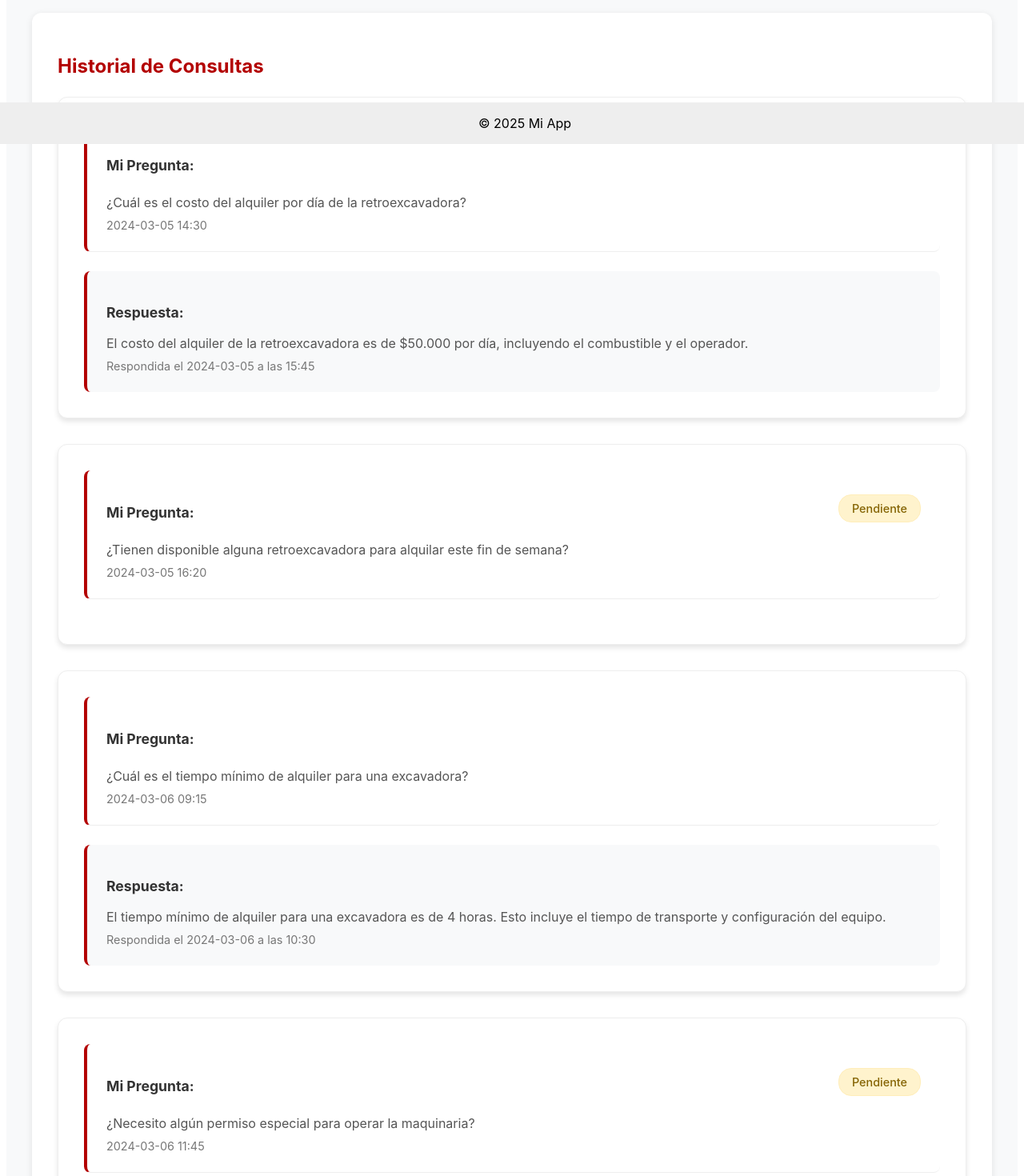
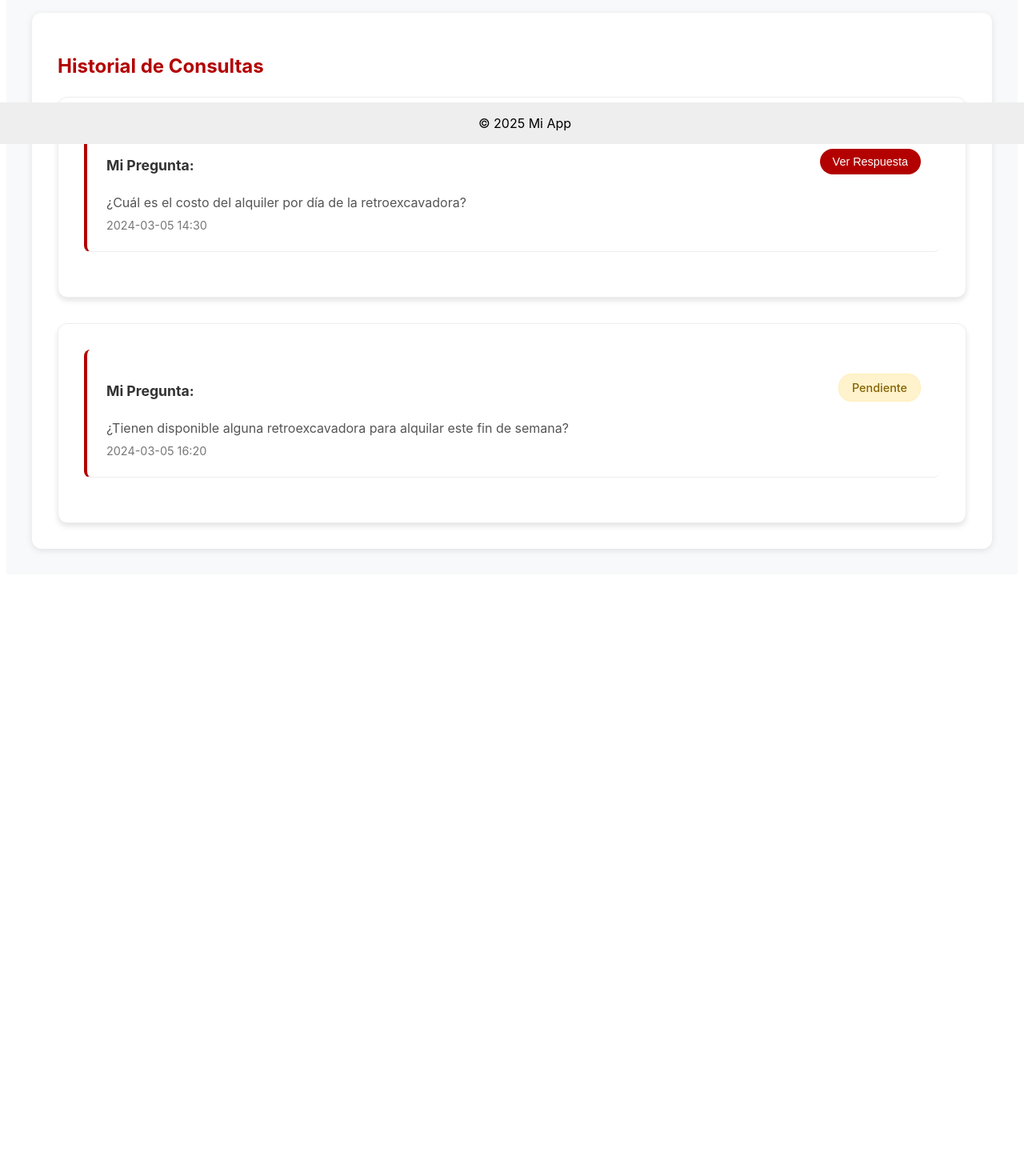
Before and after one commit to patrici06/BobElAlquilador, a React (Create React App) app in the folder src/main/resources/static/frontend/: page /consultas in a window 1280 px wide. Shown: the part 620-2090 px from the top of the page at 80% size. After the commit the page ends 1338 px from the top, so only its background shows below. Built offline with nearby package versions, Linux system fonts and the light colour scheme.

Commit message:
front terminado - revisar back

```diff
--- a/src/main/resources/static/frontend/src/pages/ConversacionesCliente.js
+++ b/src/main/resources/static/frontend/src/pages/ConversacionesCliente.js
@@ -1,3 +1,4 @@
+/* MAS ABAJO AGREGUE PARA PROBAR COMO SE VEIA EL FRONT. para el back descomentar esto
 import React, { useEffect, useState } from "react";
 import { obtenerPreguntasCliente, crearPregunta } from "../services/conversacionService";
 import { getRolesFromJwt } from "../utils/getUserRolesFromJwt";
@@ -5,6 +6,146 @@ import { jwtDecode } from "jwt-decode";
 import styles from "./ConversacionesCliente.module.css";
 
 function ConversacionesCliente() {
+    const [preguntas, setPreguntas] = useState([]);
+    const [nuevaPregunta, setNuevaPregunta] = useState("");
+    const [error, setError] = useState("");
+    const [enviando, setEnviando] = useState(false);
+    const [exito, setExito] = useState(false);
+    const token = sessionStorage.getItem("token");
+
+    // Extraer email desde el JWT
+    let email = "";
+    if (token) {
+        try {
+            const decoded = jwtDecode(token);
+            email = decoded.email || decoded.sub || "";
+        } catch (e) {
+            email = "";
+        }
+    }
+
+    const cargarPreguntas = () => {
+        if (email) {
+            obtenerPreguntasCliente(email)
+                .then(res => {
+                    setPreguntas(res.data);
+                    setError("");
+                })
+                .catch(err => {
+                    console.error("Error al obtener preguntas:", err);
+                    setError("Error al cargar las preguntas");
+                });
+        }
+    };
+
+    useEffect(() => {
+        cargarPreguntas();
+    }, [email]);
+
+    const handleEnviarPregunta = () => {
+        if (!nuevaPregunta.trim()) {
+            setError("La pregunta no puede estar vacía");
+            return;
+        }
+
+        setEnviando(true);
+        setError("");
+
+        crearPregunta(nuevaPregunta)
+            .then((response) => {
+                setNuevaPregunta("");
+                setError("");
+                setExito(true);
+                cargarPreguntas();
+                setTimeout(() => setExito(false), 3000);
+            })
+            .catch(err => {
+                console.error("Error al crear pregunta:", err);
+                setError(err.response?.data?.mensaje || "Error al enviar la pregunta");
+            })
+            .finally(() => {
+                setEnviando(false);
+            });
+    };
+
+    return (
+        <div className={styles.container}>
+            <h1 className={styles.title}>Consultas y Respuestas</h1>
+
+            <div className={styles.nuevaPregunta}>
+                <h2>Nueva Consulta</h2>
+                <textarea
+                    value={nuevaPregunta}
+                    onChange={(e) => setNuevaPregunta(e.target.value)}
+                    placeholder="Escribe tu pregunta aquí..."
+                    className={styles.textarea}
+                    disabled={enviando}
+                />
+                {error && <div className={styles.error}>{error}</div>}
+                {exito && <div className={styles.success}>¡Pregunta enviada con éxito!</div>}
+                <button
+                    onClick={handleEnviarPregunta}
+                    disabled={enviando || !nuevaPregunta.trim()}
+                    className={styles.button}
+                >
+                    {enviando ? "Enviando..." : "Enviar Consulta"}
+                </button>
+            </div>
+
+            <div className={styles.historial}>
+                <h2>Historial de Consultas</h2>
+                {preguntas.length === 0 ? (
+                    <div className={styles.empty}>
+                        No tienes consultas realizadas todavía.
+                    </div>
+                ) : (
+                    <div className={styles.preguntasList}>
+                        {preguntas.map((iteracion, index) => (
+                            <div key={index} className={styles.preguntaCard}>
+                                <div className={styles.preguntaContainer}>
+                                    <div className={styles.preguntaHeader}>
+                                        <h3>Mi Pregunta:</h3>
+                                        <span className={`${styles.estado} ${iteracion.respuesta ? styles.respondida : styles.pendiente}`}>
+                                            {iteracion.respuesta ? "Respondida" : "Pendiente"}
+                                        </span>
+                                    </div>
+                                    <p>{iteracion.pregunta.cuerpo}</p>
+                                    <small className={styles.fecha}>
+                                        {iteracion.pregunta.fecha} {iteracion.pregunta.hora}
+                                    </small>
+                                </div>
+                                {iteracion.respuesta && (
+                                    <div className={styles.respuestaContainer}>
+                                        <h3>Respuesta:</h3>
+                                        <p>{iteracion.respuesta.cuerpo}</p>
+                                        <small className={styles.fecha}>
+                                            {iteracion.respuesta.fecha} {iteracion.respuesta.hora}
+                                        </small>
+                                    </div>
+                                )}
+                            </div>
+                        ))}
+                    </div>
+                )}
+            </div>
+        </div>
+    );
+}
+
+export default ConversacionesCliente;
+
+
+*/
+
+import React, { useEffect, useState } from "react";
+import { obtenerPreguntasCliente, crearPregunta } from "../services/conversacionService";
+import { getRolesFromJwt } from "../utils/getUserRolesFromJwt";
+import { jwtDecode } from "jwt-decode";
+import { useNavigate } from "react-router-dom";
+import styles from "./ConversacionesCliente.module.css";
+
+function ConversacionesCliente() {
+    const navigate = useNavigate();
     const [preguntas, setPreguntas] = useState([]);
     const [nuevaPregunta, setNuevaPregunta] = useState("");
     const [error, setError] = useState("");
@@ -37,53 +178,16 @@ function ConversacionesCliente() {
                 hora: "16:20"
             },
             respuesta: null
-        },
-        {
-            conversacion: { id_conversacion: 3 },
-            pregunta: {
-                idP: 3,
-                cuerpo: "¿Cuál es el tiempo mínimo de alquiler para una excavadora?",
-                fecha: "2024-03-06",
-                hora: "09:15"
-            },
-            respuesta: {
-                cuerpo: "El tiempo mínimo de alquiler para una excavadora es de 4 horas. Esto incluye el tiempo de transporte y configuración del equipo.",
-                fecha: "2024-03-06",
-                hora: "10:30"
-            }
-        },
-        {
-            conversacion: { id_conversacion: 4 },
-            pregunta: {
-                idP: 4,
-                cuerpo: "¿Necesito algún permiso especial para operar la maquinaria?",
-                fecha: "2024-03-06",
-                hora: "11:45"
-            },
-            respuesta: null
         }
     ];
 
-    // Extraer email desde el JWT
-    let email = "";
-    if (token) {
-        try {
-            const decoded = jwtDecode(token);
-            email = decoded.email || decoded.sub || "";
-        } catch (e) {
-            email = "";
-        }
-    }
-
     useEffect(() => {
         // Comentamos temporalmente la llamada real al backend
-        // obtenerPreguntasCliente(email)
-        //     .then(res => setPreguntas(res.data))
-        //     .catch(err => console.error("Error al obtener preguntas:", err));
+        // cargarPreguntas();
 
         // Usamos los datos de ejemplo
         setPreguntas(datosEjemplo);
-    }, [email]);
+    }, []);
 
     const handleEnviarPregunta = () => {
         if (!nuevaPregunta.trim()) {
@@ -106,37 +210,17 @@ function ConversacionesCliente() {
             respuesta: null
         };
 
-        // Simulamos una demora en el envío
-        setTimeout(() => {
         setPreguntas([...preguntas, nuevaConsulta]);
         setNuevaPregunta("");
         setError("");
         setExito(true);
         setTimeout(() => setExito(false), 3000);
         setEnviando(false);
-        }, 1000);
-
-        // Comentamos temporalmente la llamada real al backend
-        // crearPregunta(email, nuevaPregunta)
-        //     .then(res => {
-        //         setPreguntas([...preguntas, res.data]);
-        //         setNuevaPregunta("");
-        //         setError("");
-        //         setExito(true);
-        //         setTimeout(() => setExito(false), 3000);
-        //     })
-        //     .catch(err => {
-        //         console.error("Error al crear pregunta:", err);
-        //         setError("Error al enviar la pregunta. Por favor, intenta nuevamente.");
-        //     })
-        //     .finally(() => {
-        //         setEnviando(false);
-        //     });
     };
 
     return (
         <div className={styles.container}>
-            <h1 className={styles.title}>Consultas y respuestas</h1>
+            <h1 className={styles.title}>Consultas y Respuestas</h1>
 
             <div className={styles.nuevaPregunta}>
                 <h2>Nueva Consulta</h2>
@@ -172,7 +256,14 @@ function ConversacionesCliente() {
                                     <div className={styles.preguntaHeader}>
                                         <h3>Mi Pregunta:</h3>
                                         <div className={styles.estadoContainer}>
-                                            {!iteracion.respuesta && (
+                                            {iteracion.respuesta ? (
+                                                <button
+                                                    onClick={() => navigate(`/consultas/${iteracion.conversacion.id_conversacion}/${iteracion.pregunta.idP}`)}
+                                                    className={styles.verRespuestaBtn}
+                                                >
+                                                    Ver Respuesta
+                                                </button>
+                                            ) : (
                                                 <span className={styles.pendiente}>
                                                     Pendiente
                                                 </span>
@@ -184,15 +275,6 @@ function ConversacionesCliente() {
                                         {iteracion.pregunta.fecha} {iteracion.pregunta.hora}
                                     </small>
                                 </div>
-                                {iteracion.respuesta && (
-                                    <div className={styles.respuestaContainer}>
-                                        <h3>Respuesta:</h3>
-                                        <p>{iteracion.respuesta.cuerpo}</p>
-                                        <small className={styles.fecha}>
-                                            Respondida el {iteracion.respuesta.fecha} a las {iteracion.respuesta.hora}
-                                        </small>
-                                    </div>
-                                )}
                             </div>
                         ))}
                     </div>
```
Lines whose indentation alone changed are shown as unchanged.
